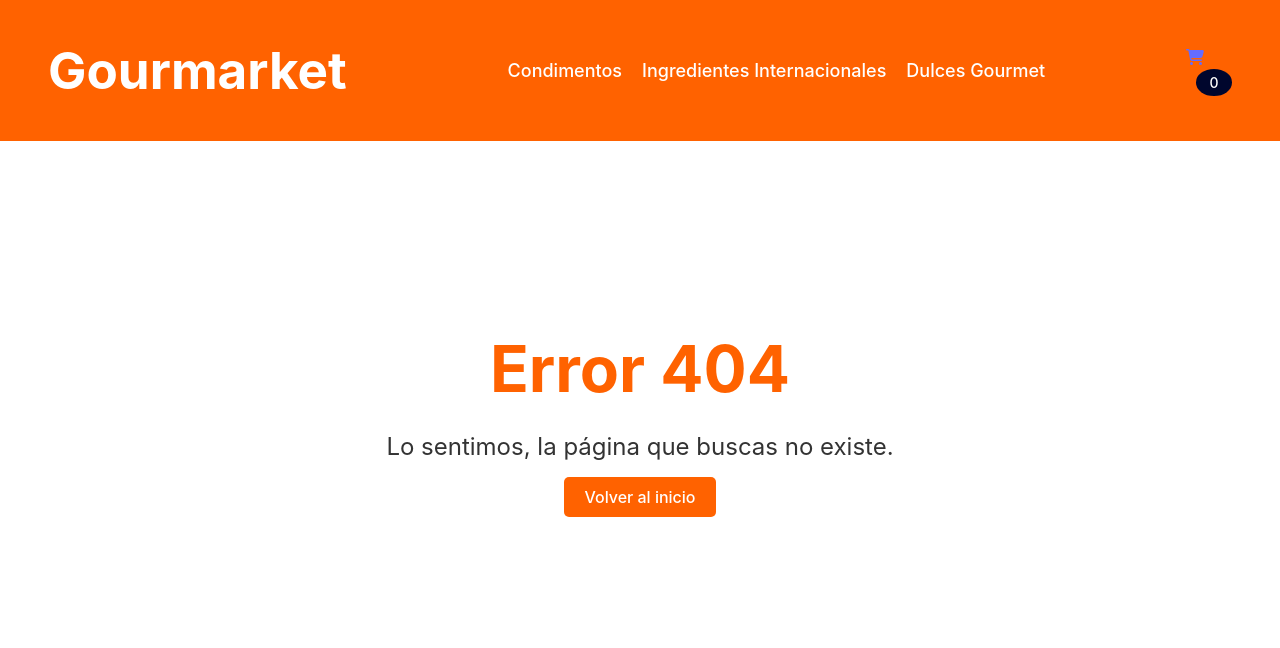
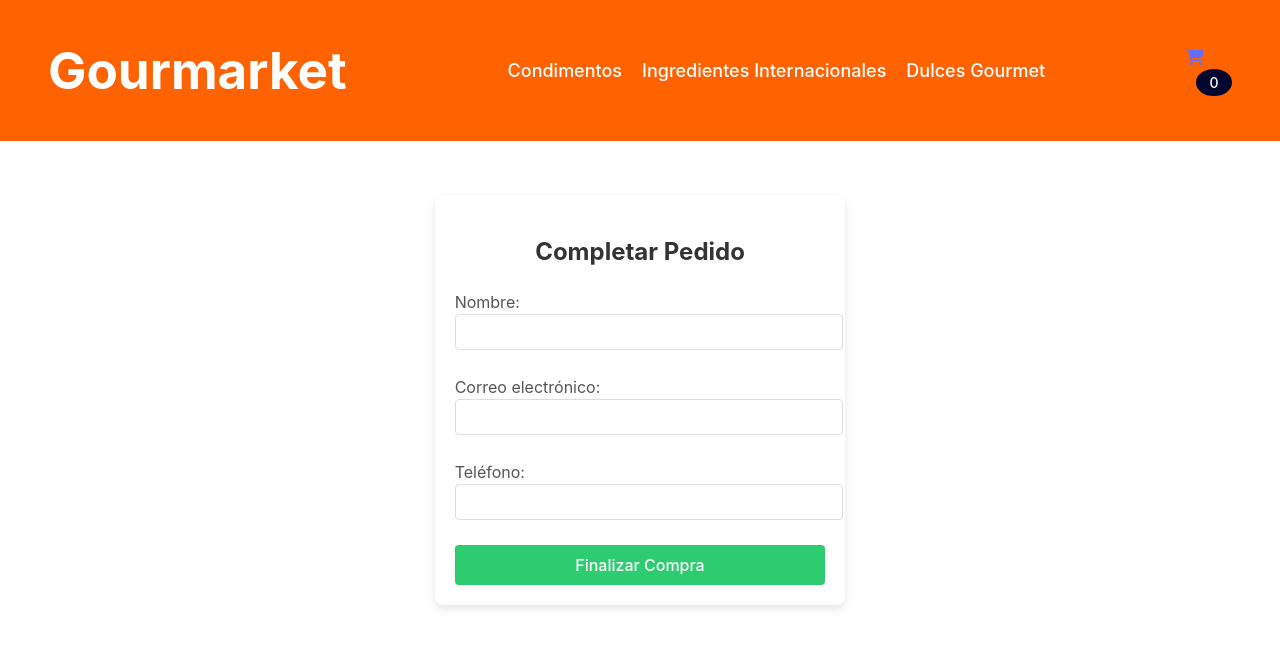
Before and after one commit to frbahamondes/react-js, a React (Vite) app: page /checkout in a window 1280 px wide. Before the commit this address had no page. Shown: the top 648 px of the page. Built offline with nearby package versions, Linux system fonts and the light colour scheme.

Commit message:
Agregar formulario de checkout

```diff
--- a/src/App.jsx
+++ b/src/App.jsx
@@ -5,9 +5,10 @@ import { BrowserRouter, Routes, Route } from 'react-router-dom';
 import Navbar from './components/Navbar';
 import ItemListContainer from './components/ItemListContainer';
 import ItemCount from './components/ItemCount';
-import ItemDetailContainer from './components/ItemDetailContainer'; // Nuevo componente de detalle
+import ItemDetailContainer from './components/ItemDetailContainer';
 import Error404 from './components/Error404';
-import Cart from './components/Cart'; // Importa el componente Cart
+import Cart from './components/Cart';
+import CheckoutForm from './components/CheckoutForm'; // Importa el componente CheckoutForm
 import './App.css';
 
 function App() {
@@ -20,7 +21,8 @@ function App() {
         <Route path="/categoria/:categoriaId" element={<ItemListContainer greeting="Productos por categoría" />} />
         <Route path="/producto/:productoId" element={<ItemDetailContainer />} /> {/* Ruta para el detalle del producto */}
         <Route path="/contador" element={<ItemCount />} />
-        <Route path="/cart" element={<Cart />} /> {/* Nueva ruta para el carrito */}
+        <Route path="/cart" element={<Cart />} /> {/* Ruta para el carrito */}
+        <Route path="/checkout" element={<CheckoutForm />} /> {/* Nueva ruta para el checkout */}
         <Route path="*" element={<Error404 />} />
       </Routes>
     </BrowserRouter>
--- a/src/components/Cart.jsx
+++ b/src/components/Cart.jsx
@@ -1,10 +1,12 @@
 // src/components/Cart.jsx
 import React, { useContext } from 'react';
 import { CartContext } from '../context/CartContext';
+import { useNavigate } from 'react-router-dom'; // Importa el hook useNavigate
 import './css/cart.css';
 
 const Cart = () => {
-    const { cart, removeItem, clearCart, getCartItemCount, incrementItem, decrementItem } = useContext(CartContext);
+    const { cart, removeItem, clearCart, getCartItemCount } = useContext(CartContext);
+    const navigate = useNavigate(); // Inicializa el hook useNavigate
 
     // Calculamos el total del carrito
     const cartTotal = cart.reduce((acc, item) => acc + item.price * item.quantity, 0);
@@ -22,13 +24,9 @@ const Cart = () => {
                                 <img src={item.image} alt={item.name} className="cart-item-image" />
                                 <div>
                                     <h3>{item.name}</h3>
-                                    <div className="quantity-controls">
-                                        <button onClick={() => decrementItem(item.id)}>-</button>
-                                        <span>{item.quantity}</span>
-                                        <button onClick={() => incrementItem(item.id)}>+</button>
-                                    </div>
+                                    <p>Cantidad: {item.quantity}</p>
                                     <p>Precio: ${item.price}</p>
-                                    <p>Subtotal: ${(item.price * item.quantity).toFixed(2)}</p>
+                                    <p>Subtotal: ${item.price * item.quantity}</p>
                                     <button onClick={() => removeItem(item.id)} className="remove-item-btn">Eliminar</button>
                                 </div>
                             </li>
@@ -38,6 +36,8 @@ const Cart = () => {
                         <h3>Total de artículos: {getCartItemCount()}</h3>
                         <h3>Total a pagar: ${cartTotal.toFixed(2)}</h3>
                         <button onClick={clearCart} className="clear-cart-btn">Vaciar Carrito</button>
+                        {/* Nuevo botón para proceder al checkout */}
+                        <button onClick={() => navigate('/checkout')} className="checkout-btn">Proceder al Checkout</button>
                     </div>
                 </div>
             )}
--- /dev/null
+++ b/src/components/CheckoutForm.jsx
@@ -0,0 +1,79 @@
+// src/components/CheckoutForm.jsx
+import React, { useState, useContext } from 'react';
+import { CartContext } from '../context/CartContext';
+import './css/checkoutForm.css';
+
+const CheckoutForm = () => {
+    const { cart, clearCart, getCartItemCount } = useContext(CartContext);
+    const [buyerInfo, setBuyerInfo] = useState({
+        name: '',
+        email: '',
+        phone: ''
+    });
+    const [orderSent, setOrderSent] = useState(false);
+
+    const handleInputChange = (e) => {
+        setBuyerInfo({
+            ...buyerInfo,
+            [e.target.name]: e.target.value
+        });
+    };
+
+    const handleSubmit = (e) => {
+        e.preventDefault();
+
+        // Aquí podrías enviar la información a una base de datos
+        console.log("Order Info:", { buyer: buyerInfo, items: cart });
+
+        // Limpiar el carrito y mostrar un mensaje de confirmación
+        clearCart();
+        setOrderSent(true);
+    };
+
+    return (
+        <div className="checkout-form-container">
+            {orderSent ? (
+                <p>¡Gracias por tu compra, {buyerInfo.name}! Te enviaremos un correo de confirmación.</p>
+            ) : (
+                <form onSubmit={handleSubmit} className="checkout-form">
+                    <h2>Completar Pedido</h2>
+                    <label>
+                        Nombre:
+                        <input
+                            type="text"
+                            name="name"
+                            value={buyerInfo.name}
+                            onChange={handleInputChange}
+                            required
+                        />
+                    </label>
+                    <label>
+                        Correo electrónico:
+                        <input
+                            type="email"
+                            name="email"
+                            value={buyerInfo.email}
+                            onChange={handleInputChange}
+                            required
+                        />
+                    </label>
+                    <label>
+                        Teléfono:
+                        <input
+                            type="tel"
+                            name="phone"
+                            value={buyerInfo.phone}
+                            onChange={handleInputChange}
+                            required
+                        />
+                    </label>
+                    <button type="submit" className="submit-btn">
+                        Finalizar Compra
+                    </button>
+                </form>
+            )}
+        </div>
+    );
+};
+
+export default CheckoutForm;
--- /dev/null
+++ b/src/components/css/checkoutform.css
@@ -0,0 +1,50 @@
+/* src/components/css/checkoutform.css */
+
+.checkout-form-container {
+    padding: 20px;
+    max-width: 500px;
+    margin: 20px auto;
+    color: #333;
+    background-color: #ffffff;
+    border-radius: 8px;
+    box-shadow: 0px 4px 8px rgba(0, 0, 0, 0.1);
+}
+
+.checkout-form h2 {
+    font-size: 24px;
+    margin-bottom: 20px;
+    text-align: center;
+}
+
+.checkout-form label {
+    display: block;
+    font-size: 16px;
+    margin-bottom: 10px;
+    color: #555;
+}
+
+.checkout-form input {
+    width: 100%;
+    padding: 8px;
+    margin-bottom: 15px;
+    border: 1px solid #ddd;
+    border-radius: 4px;
+    font-size: 16px;
+}
+
+.submit-btn {
+    background-color: #2ecc71;
+    color: #fff;
+    border: none;
+    padding: 10px 16px;
+    cursor: pointer;
+    border-radius: 4px;
+    font-size: 16px;
+    text-align: center;
+    width: 100%;
+    transition: background-color 0.3s ease;
+}
+
+.submit-btn:hover {
+    background-color: #27ae60;
+}
```
